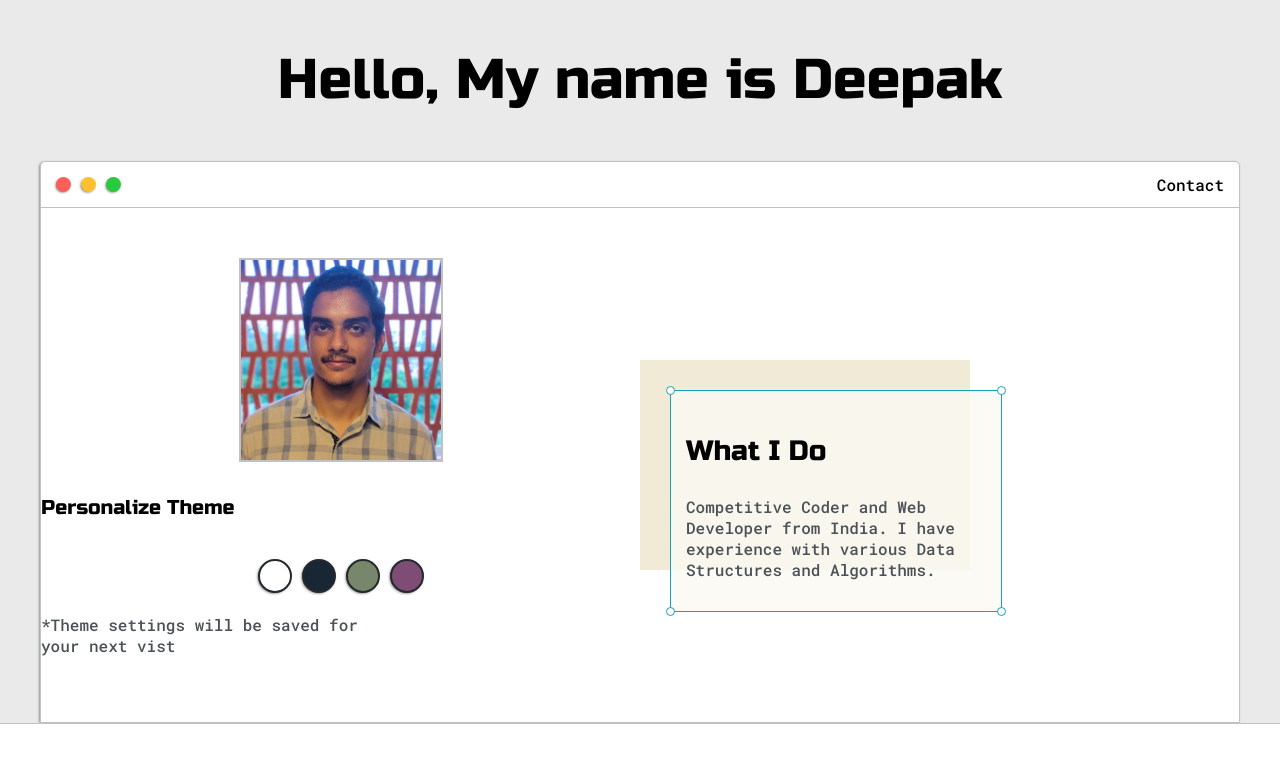
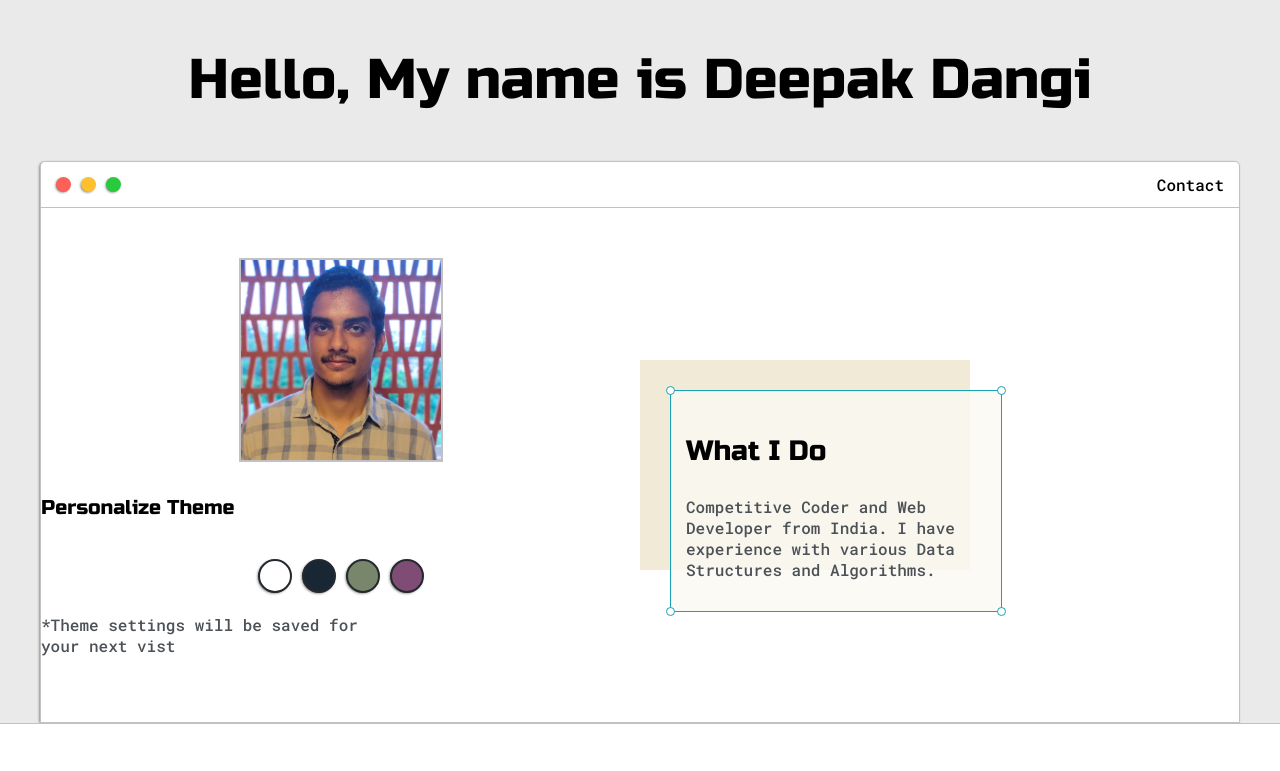
Before and after one commit to Deepak-Dangi-2/Personal-website, a plain HTML site: page index.html in a window 1280 px wide. Shown: the top 771 px of the page. Drawn offline with Linux system fonts and the light colour scheme.

Commit message:
added index.html

```diff
--- a/index.html
+++ b/index.html
@@ -15,7 +15,7 @@
   <section class="s1">
      <div class="main-container">
        <div class="greeting-wrapper">
-         <h1>Hello, My name is Deepak </h1>
+         <h1>Hello, My name is Deepak Dangi </h1>
        </div>
       <div class="intro-wrapper">
         <div class="nav-wrapper">
```
